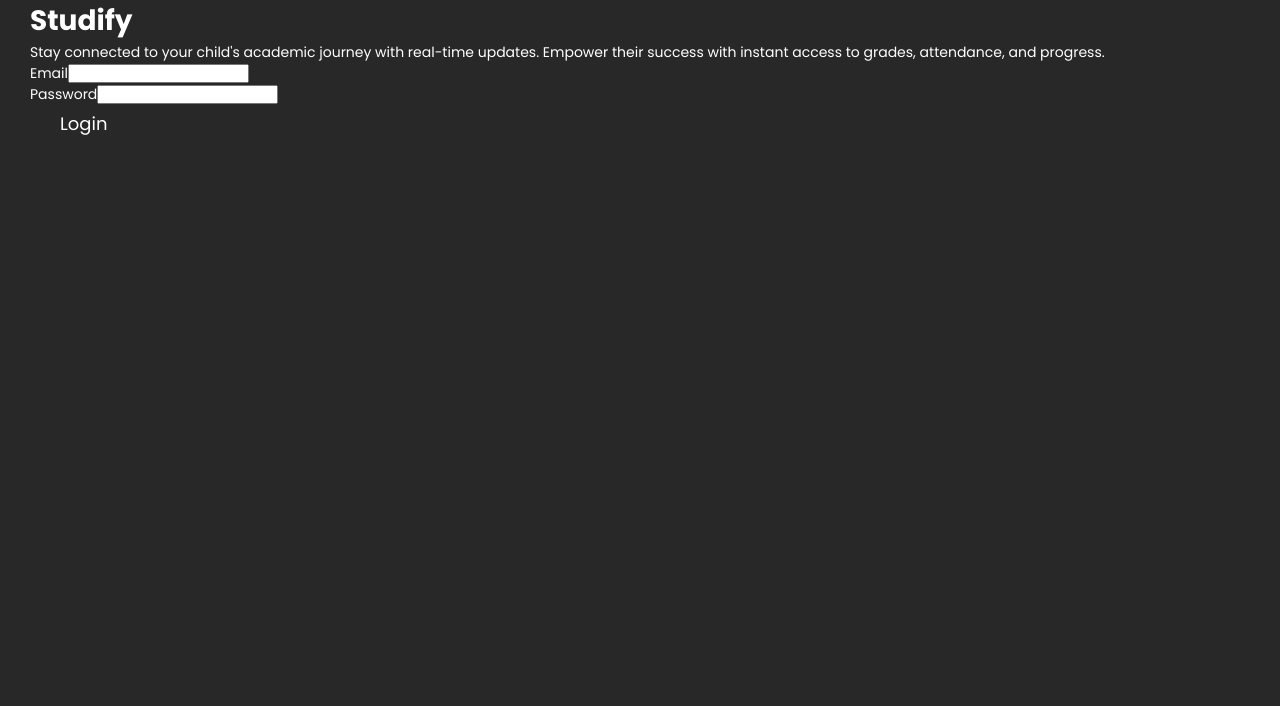
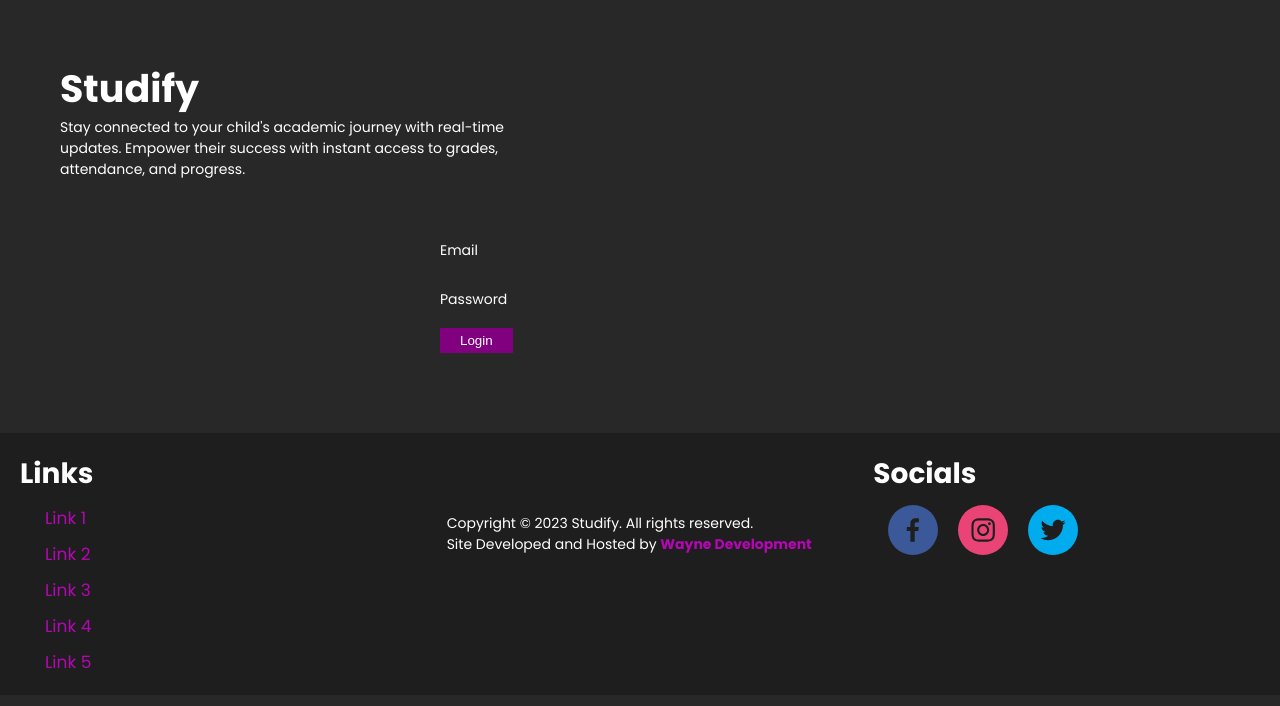
Before and after one commit to AliWayne101/studify, a Next.js app: page /login in a window 1280 px wide. Shown: the top 706 px of the page. Built offline with nearby package versions, Linux system fonts and the light colour scheme.

Commit message:
Login form & button

```diff
--- /dev/null
+++ b/app/components/Button.tsx
@@ -0,0 +1,12 @@
+'use client';
+import { ButtonProps } from '@/interfaces'
+import React from 'react'
+import "../css/sections/components/button.scss";
+
+const Button:React.FC<ButtonProps> = ({onClick, children}) => {
+  return (
+    <button onClick={onClick}>{children}</button>
+  )
+}
+
+export default Button
--- a/app/css/login.scss
+++ b/app/css/login.scss
@@ -1,3 +1,40 @@
-.login {
+.loginform {
+    margin: 40px 0 80px 0;
+    display: flex;
+    align-items: center;
+    justify-content: center;
 
+    .login {
+        &-in {
+            margin-top: 20px;
+            margin-bottom: 10px;
+            display: flex;
+            label {
+                position: absolute;
+                pointer-events: none;
+                transition: all 300ms ease-in-out;
+            }
+
+            input {
+                min-width: 400px !important;
+                background-color: transparent;
+                border: none;
+                padding: 5px 10px 5px 80px;
+                border-bottom: 4px solid transparent;
+                color: var(--foreground);
+                transition: all 300ms ease-in-out;
+                &:focus,
+                &:active {
+                    border-bottom: 4px solid var(--theme-main);
+                    outline: none;
+                }
+                &:focus {
+                    padding: 5px 10px;
+                }
+                &:focus + label {
+                    transform: translateY(-20px);
+                }
+            }
+        }
+    }
 }
--- /dev/null
+++ b/app/css/sections/components/button.scss
@@ -0,0 +1,11 @@
+button {
+    background-color: var(--theme-main);
+    border: none;
+    padding: 5px 20px;
+    cursor: pointer;
+    color: white;
+    transition: all 300ms ease-in;
+    &:hover {
+        background-color: var(--theme-accent);
+    }
+}
--- a/app/login/page.tsx
+++ b/app/login/page.tsx
@@ -1,8 +1,18 @@
+'use client';
+
 import React from 'react'
 import { WebDetails } from '@/configs';
 import "../css/login.scss";
+import "../css/sections/hero.scss";
+import Footer from '../sections/footer';
+import Button from '../components/Button';
 
 const Login = () => {
+
+  const HandleLogin = () => {
+    console.log("Clicked");
+  }
+
   return (
     <>
       <main>
@@ -10,18 +20,21 @@ const Login = () => {
           <h1>{WebDetails.webName}</h1>
           <p>{WebDetails.webMotto}</p>
         </div>
+        <div className="loginform">
           <div className="login">
             <div className="login-in">
+              <input type="email" name="email" id="email" />
               <label htmlFor="email">Email</label>
-            <input type="email" name="email" id="email" />
             </div>
             <div className="login-in">
+              <input type="password" name="password" id="password" />
               <label htmlFor="password">Password</label>
-            <input type="password" name="password" id="password" />
+            </div>
+            <Button onClick={HandleLogin}>Login</Button>
           </div>
         </div>
-        <div className="cta">Login</div>
       </main>
+      <Footer />
     </>
   )
 }
--- /dev/null
+++ b/interfaces.ts
@@ -0,0 +1,4 @@
+export interface ButtonProps {
+    onClick: () => void;
+    children: React.ReactNode;
+}
```
Lines whose indentation alone changed are shown as unchanged.
